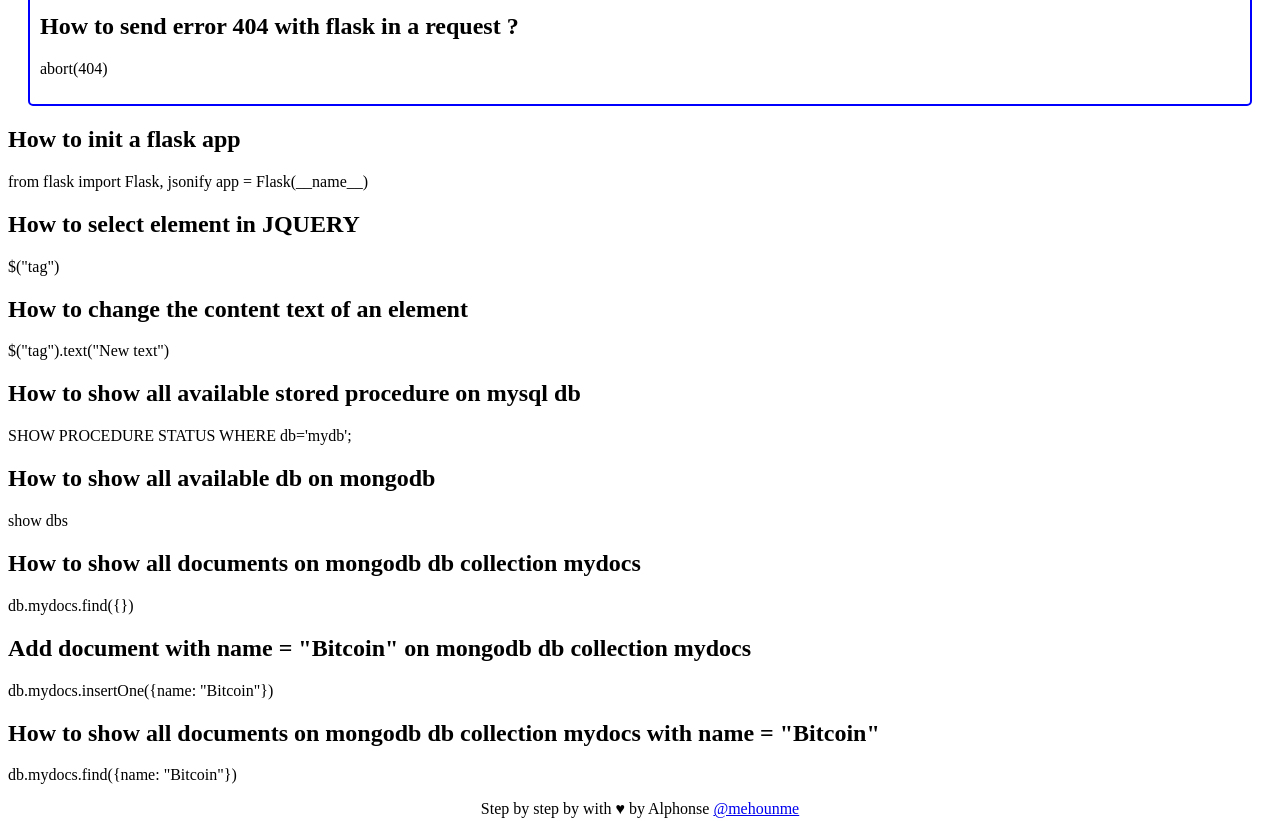
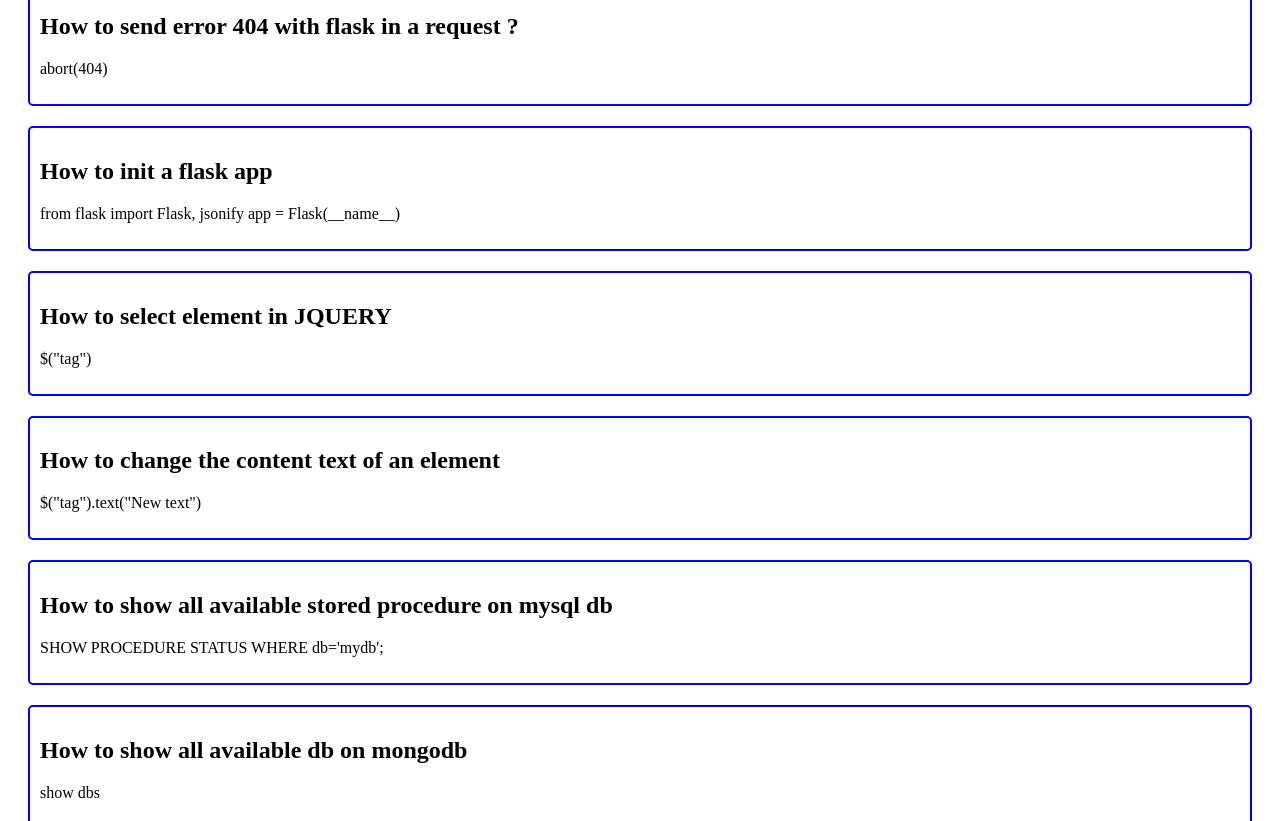
Before and after one commit to credo4/howtos, a plain HTML site: page index.html in a window 1280 px wide. Shown: the part 2720-3541 px from the top of the page. Drawn offline with Linux system fonts and the light colour scheme.

Commit message:
add howto class to last articles

```diff
--- a/index.html
+++ b/index.html
@@ -102,50 +102,50 @@
                     abort(404)
                 </p>
             </article>
-            <article>
+            <article class="howto">
                 <h2>How to init a flask app</h2>
                 <p>
                     from flask import Flask, jsonify
                     app = Flask(__name__)
                 </p>
             </article>
-            <article>
+            <article class="howto">
                 <h2>How to select element in JQUERY</h2>
                 <p>
                     $("tag")
                 </p>
             </article>
-            <article>
+            <article class="howto">
                 <h2>How to change the content text of an element</h2>
                 <p>
                     $("tag").text("New text")
                 </p>
             </article>
-            <article>
+            <article class="howto">
                 <h2>How to show all available stored procedure on mysql db</h2>
                 <p>
                     SHOW PROCEDURE STATUS WHERE db='mydb';
                 </p>
             </article>
-            <article>
+            <article class="howto">
                 <h2>How to show all available db on mongodb</h2>
                 <p>
                     show dbs
                 </p>
             </article>
-            <article>
+            <article class="howto">
                 <h2>How to show all documents on mongodb db collection mydocs</h2>
                 <p>
                     db.mydocs.find({})
                 </p>
             </article>
-            <article>
+            <article class="howto">
                 <h2>Add document with name = "Bitcoin" on mongodb db collection mydocs</h2>
                 <p>
                     db.mydocs.insertOne({name: "Bitcoin"})
                 </p>
             </article>
-            <article>
+            <article class="howto">
                 <h2>How to show all documents on mongodb db collection mydocs with name = "Bitcoin"</h2>
                 <p>
                     db.mydocs.find({name: "Bitcoin"})
@@ -155,6 +155,7 @@
     </div>
     <footer>
         <p>Step by step by with &hearts; by Alphonse <a href="https://github.com/AlphonseMehounme/">@mehounme</a></p>
+        <p><a href="https://github.com/AlphonseMehounme/howtos/">Contribute on Github</a></p>
     </footer>
 </body>
 </html>
```
